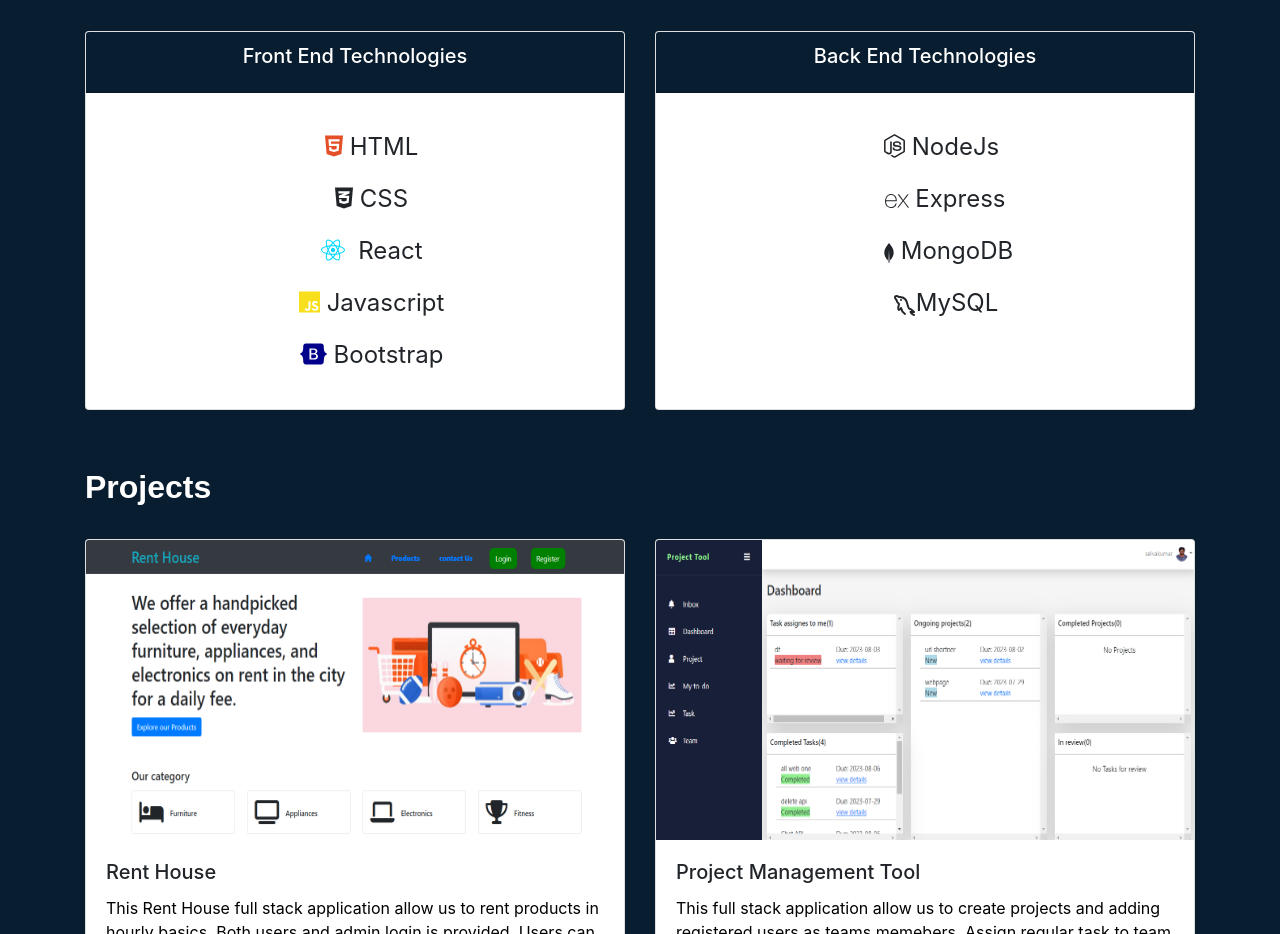
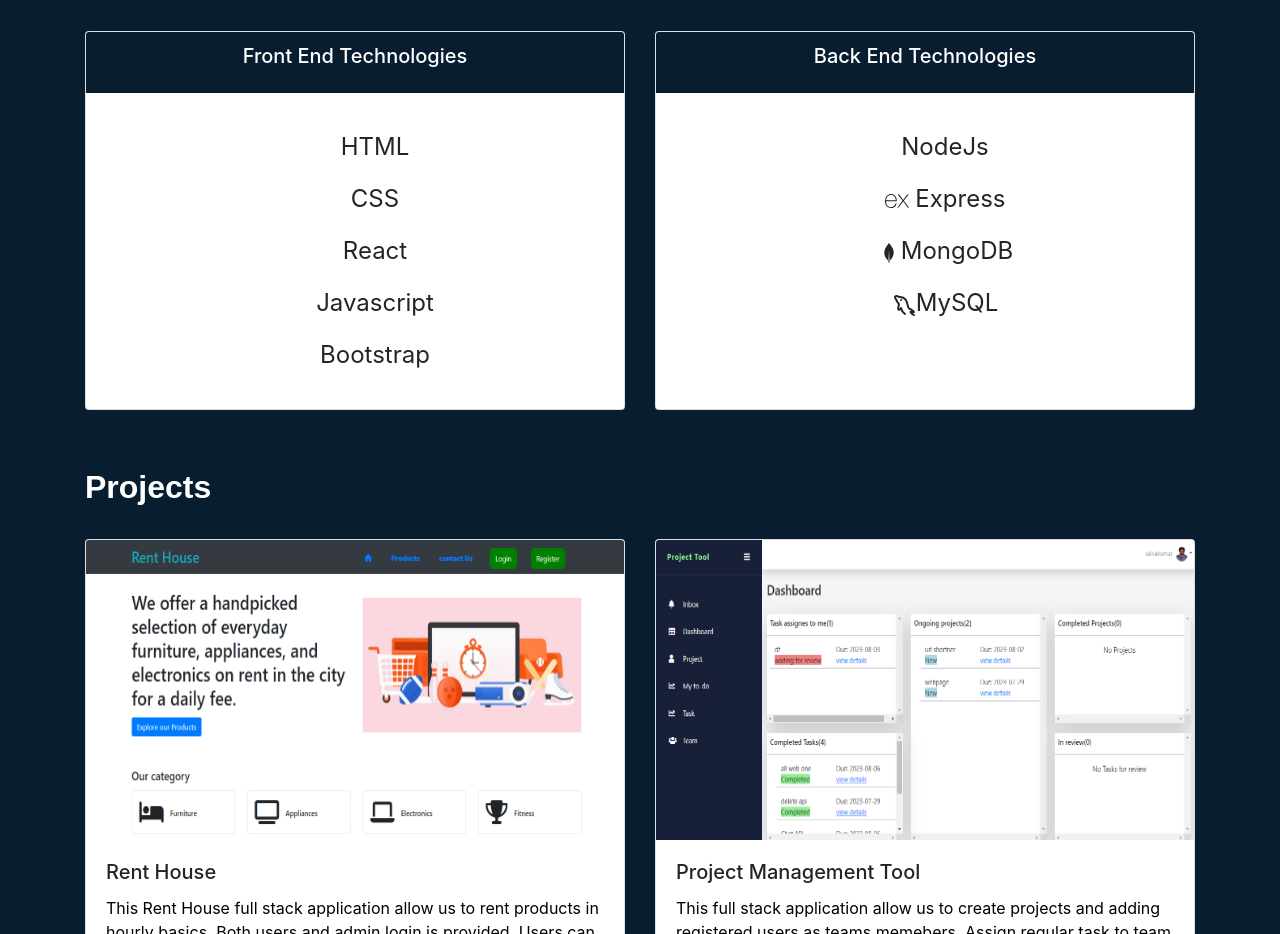
Before and after one commit to selvakumar-MERN/selvakumar-portfolio, a React (Create React App) app: page / in a window 1280 px wide. Shown: the part 1180-2114 px from the top of the page. Built offline with nearby package versions, Linux system fonts and the light colour scheme.

Commit message:
Update Skills.js

```diff
--- a/src/Components/Skills/Skills.js
+++ b/src/Components/Skills/Skills.js
@@ -1,7 +1,5 @@
 import React from 'react';
 import'./Skills.css';
-import { FontAwesomeIcon } from '@fortawesome/react-fontawesome'
-import { faBootstrap, faCss3Alt, faHtml5, faJs, faNodeJs, faReact } from '@fortawesome/free-brands-svg-icons';
 import { TbBrandMysql } from "react-icons/tb";
 import { BiLogoMongodb } from "react-icons/bi";
 import { SiExpress } from "react-icons/si";
@@ -22,11 +20,11 @@
                                 </div>
                                 <div className='card-body'>
                                     <ul style={{textAlign:'center',listStyle:'none' , fontSize:'1.5rem'}} >
-                                        <li><FontAwesomeIcon icon={faHtml5} style={{color:'#e34f26'}}  /><span>HTML</span> </li>
-                                        <li><FontAwesomeIcon icon={faCss3Alt} /><span>CSS</span></li>
-                                        <li><FontAwesomeIcon icon={faReact} style={{color:'#00d8ff'}}/><span> React</span></li>
-                                        <li><FontAwesomeIcon icon={faJs} style={{color:'#f7df1e'}}/><span>Javascript</span></li>
-                                        <li><FontAwesomeIcon icon={faBootstrap} style={{color:'darkblue'}}/><span>Bootstrap</span></li>
+                                        <li><span>HTML</span> </li>
+                                        <li><span>CSS</span></li>
+                                        <li><span> React</span></li>
+                                        <li><span>Javascript</span></li>
+                                        <li><span>Bootstrap</span></li>
                                     </ul>
 
                                 </div>
@@ -42,7 +40,7 @@
                             </div>
                             <div className='card-body' >
                                     <ul style={{listStyle:'none', textAlign:'center', fontSize:'1.5rem'}}  >
-                                        <li><FontAwesomeIcon icon={faNodeJs} /><span>NodeJs</span></li>
+                                        <li><span>NodeJs</span></li>
                                         <li><SiExpress/> Express</li>
                                         <li><BiLogoMongodb/>MongoDB</li>
                                         <li><TbBrandMysql/>MySQL</li>
```
